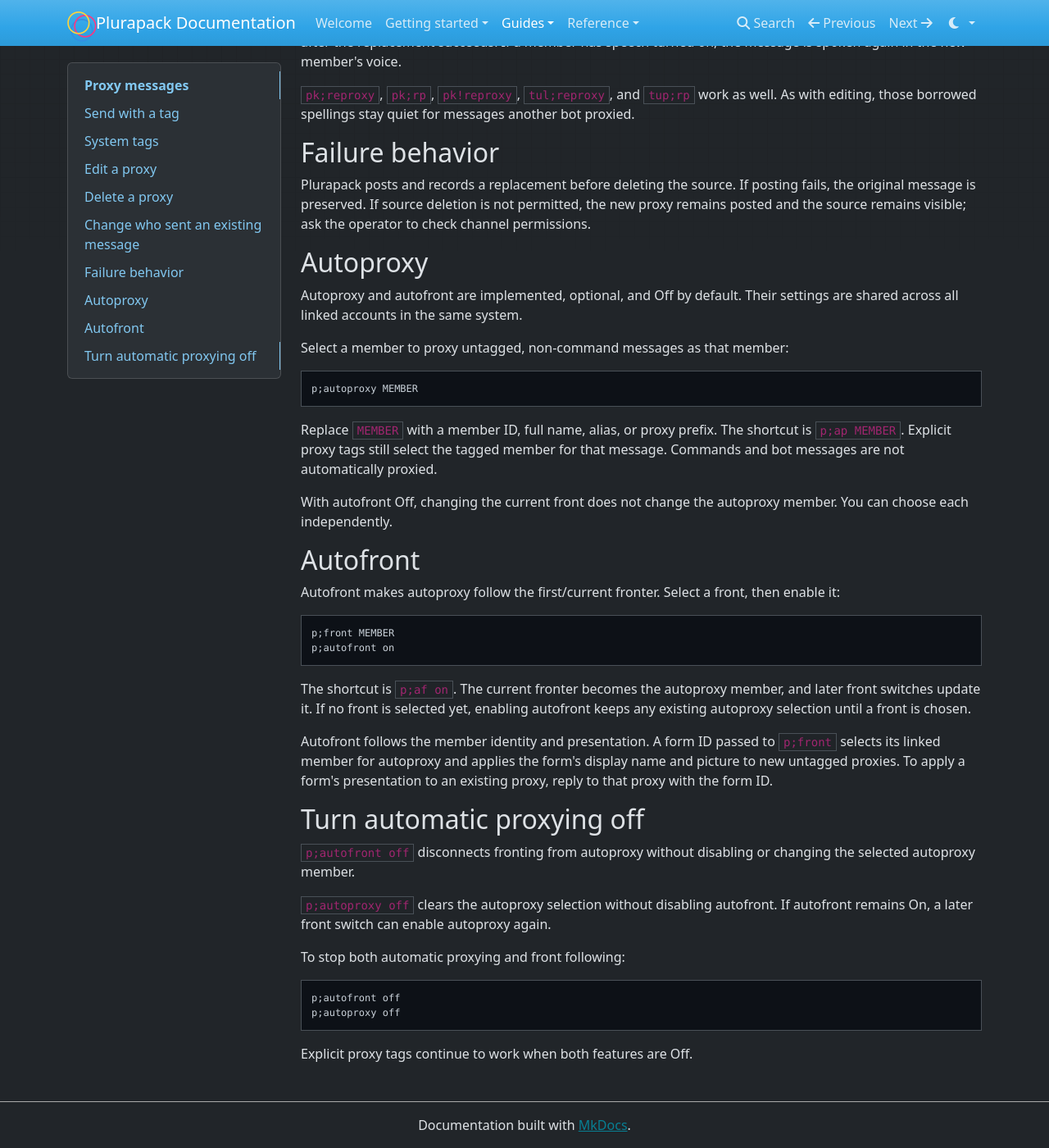
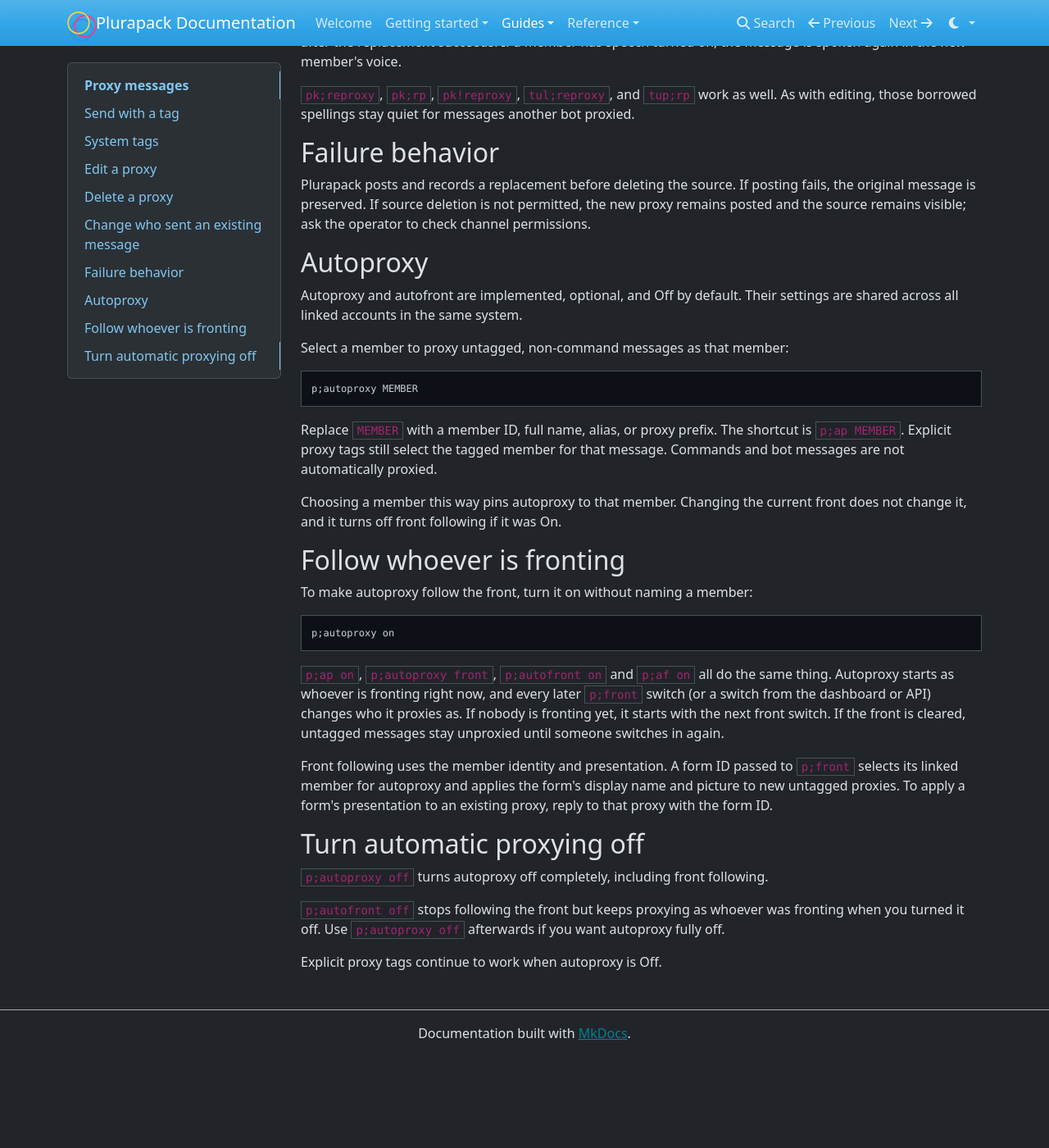
Before and after one commit to Techy-Nature/Plurapack, an MkDocs documentation site: the page built from documentation/docs/guides/proxying.md, in a window 1280 px wide and 1400 px high, scrolled down 2192 px. Shown: the whole window at 82% size. Built offline with MkDocs 1.6.1, drawn with Linux system fonts in a browser that asks for light colours; nearby versions of some CDN libraries; after the commit the page ends 3480 px from its top, so only the background shows below that.

Commit message:
Let autoproxy follow whoever is fronting with "on"
p;autoproxy on (and front) now turns on front following, the same as
p;autofront on, on both Stoat and Fluxer. Following also tracks a cleared
front, so autoproxy pauses until someone switches in again. Pinning a member
or turning autoproxy off now stops following, so off always means off.
Replies explain what autoproxy will do when nobody is fronting yet.

Co-Authored-By: Claude Opus 5.5 <noreply@anthropic.com>
Claude-Session: https://claude.ai/code/session_01RR2YsSVgUM1BtQo946WsWS

````diff
--- a/documentation/docs/guides/proxying.md
+++ b/documentation/docs/guides/proxying.md
@@ -135,41 +135,35 @@ Replace `MEMBER` with a member ID, full name, alias, or proxy prefix.
 The shortcut is `p;ap MEMBER`. Explicit proxy tags still select the tagged
 member for that message. Commands and bot messages are not automatically proxied.
 
-With autofront Off, changing the current front does not change the autoproxy
-member. You can choose each independently.
+Choosing a member this way pins autoproxy to that member. Changing the current
+front does not change it, and it turns off front following if it was On.
 
-## Autofront
+## Follow whoever is fronting
 
-Autofront makes autoproxy follow the first/current fronter. Select a front,
-then enable it:
+To make autoproxy follow the front, turn it on without naming a member:
 
 ```text
-p;front MEMBER
-p;autofront on
+p;autoproxy on
 ```
 
-The shortcut is `p;af on`. The current fronter becomes the autoproxy member,
-and later front switches update it. If no front is selected yet, enabling
-autofront keeps any existing autoproxy selection until a front is chosen.
+`p;ap on`, `p;autoproxy front`, `p;autofront on` and `p;af on` all do the same
+thing. Autoproxy starts as whoever is fronting right now, and every later
+`p;front` switch (or a switch from the dashboard or API) changes who it
+proxies as. If nobody is fronting yet, it starts with the next front switch.
+If the front is cleared, untagged messages stay unproxied until someone
+switches in again.
 
-Autofront follows the member identity and presentation. A form ID passed to
+Front following uses the member identity and presentation. A form ID passed to
 `p;front` selects its linked member for autoproxy and applies the form's display
 name and picture to new untagged proxies. To apply a form's presentation to an
 existing proxy, reply to that proxy with the form ID.
 
 ## Turn automatic proxying off
 
-`p;autofront off` disconnects fronting from autoproxy without disabling or
-changing the selected autoproxy member.
+`p;autoproxy off` turns autoproxy off completely, including front following.
 
-`p;autoproxy off` clears the autoproxy selection without disabling autofront.
-If autofront remains On, a later front switch can enable autoproxy again.
+`p;autofront off` stops following the front but keeps proxying as whoever was
+fronting when you turned it off. Use `p;autoproxy off` afterwards if you want
+autoproxy fully off.
 
-To stop both automatic proxying and front following:
-
-```text
-p;autofront off
-p;autoproxy off
-```
-
-Explicit proxy tags continue to work when both features are Off.
+Explicit proxy tags continue to work when autoproxy is Off.
````
Also changed, not shown: documentation/docs/guides/members-and-forms.md (+10 -8 lines), documentation/docs/index.md (+1 -1 lines), documentation/docs/reference/commands.md (+10 -11 lines), README.md, 5 other files.
